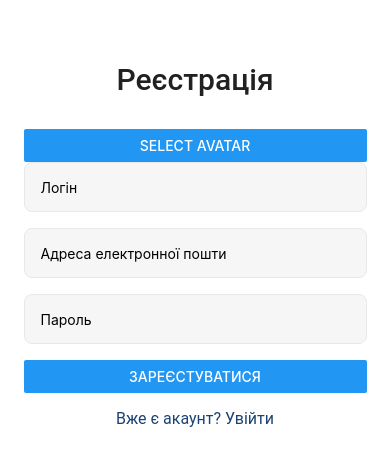
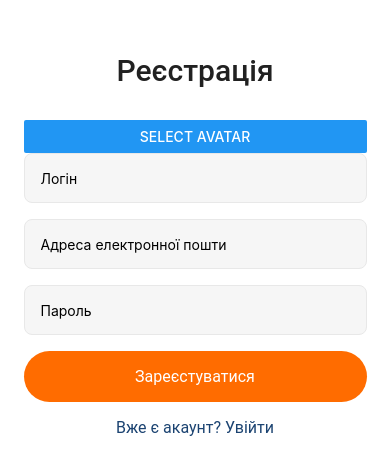
Before and after one commit to VickyBondarenko/HW-android-nativ, a React Native app: screen / in a window 390 px wide. Shown: the part 193-668 px from the top of the page. Built offline with nearby package versions, Linux system fonts and the light colour scheme.

Commit message:
Add button

```diff
--- a/App.js
+++ b/App.js
@@ -2,22 +2,18 @@ import { StatusBar } from "expo-status-bar";
 import { StyleSheet, Text, View } from "react-native";
 // import LoginScreen from "./Screens/LoginScreen";
 import RegistrationScreen from "./Screens/RegistrationScreen";
+import styled from "styled-components/native";
 
 export default function App() {
   return (
-    <View style={styles.container}>
+    <AppWrapper>
       <RegistrationScreen />
       {/* <LoginScreen /> */}
       <StatusBar style="auto" />
-    </View>
+    </AppWrapper>
   );
 }
 
-const styles = StyleSheet.create({
-  container: {
-    flex: 1,
-    // backgroundColor: "#fff",
-    // alignItems: "center",
-    // justifyContent: "center",
-  },
-});
+const AppWrapper = styled.View`
+  flex: 1;
+`;
--- a/Screens/RegistrationScreen.jsx
+++ b/Screens/RegistrationScreen.jsx
@@ -82,7 +82,10 @@ const RegistrationScreen = () => {
                 secureTextEntry
               />
               {errors.password && <Text>{errors.password}</Text>}
-              <StyledButton title="Зареєстуватися" onPress={handleSubmit} />
+
+              <SubmittButton onPress={handleSubmit}>
+                <ButtonText>Зареєстуватися</ButtonText>
+              </SubmittButton>
             </FormWrapper>
           )}
         </Formik>
@@ -112,6 +115,21 @@ const PageTitle = styled.Text`
   color: #212121;
 `;
 
+const SubmittButton = styled.TouchableOpacity`
+  background: #ff6c00;
+  border-radius: 100px;
+  padding: 16px 0;
+  cursor: pointer;
+`;
+const ButtonText = styled.Text`
+  font-family: "Roboto";
+  font-style: normal;
+  font-weight: 400;
+  font-size: 16px;
+  line-height: 19px;
+  text-align: center;
+  color: #ffffff;
+`;
 const LoginLink = styled.Text`
   margin-top: 16px;
   font-family: "Roboto";
@@ -124,19 +142,3 @@ const LoginLink = styled.Text`
 
   color: #1b4371;
 `;
-
-// const SubmitButton = styled.Button`
-//   color: red;
-//   padding: 16px 0;
-//   background: red;
-//   border-radius: 100px;
-// `;
-
-// const LoginInput = styled.TextInput`
-//   flex: 1;
-//   justify-content: center;
-//   align-items: center;
-//   background: #f6f6f6;
-//   border: 1px solid #e8e8e8;
-//   border-radius: 8px;
-// `;
```
